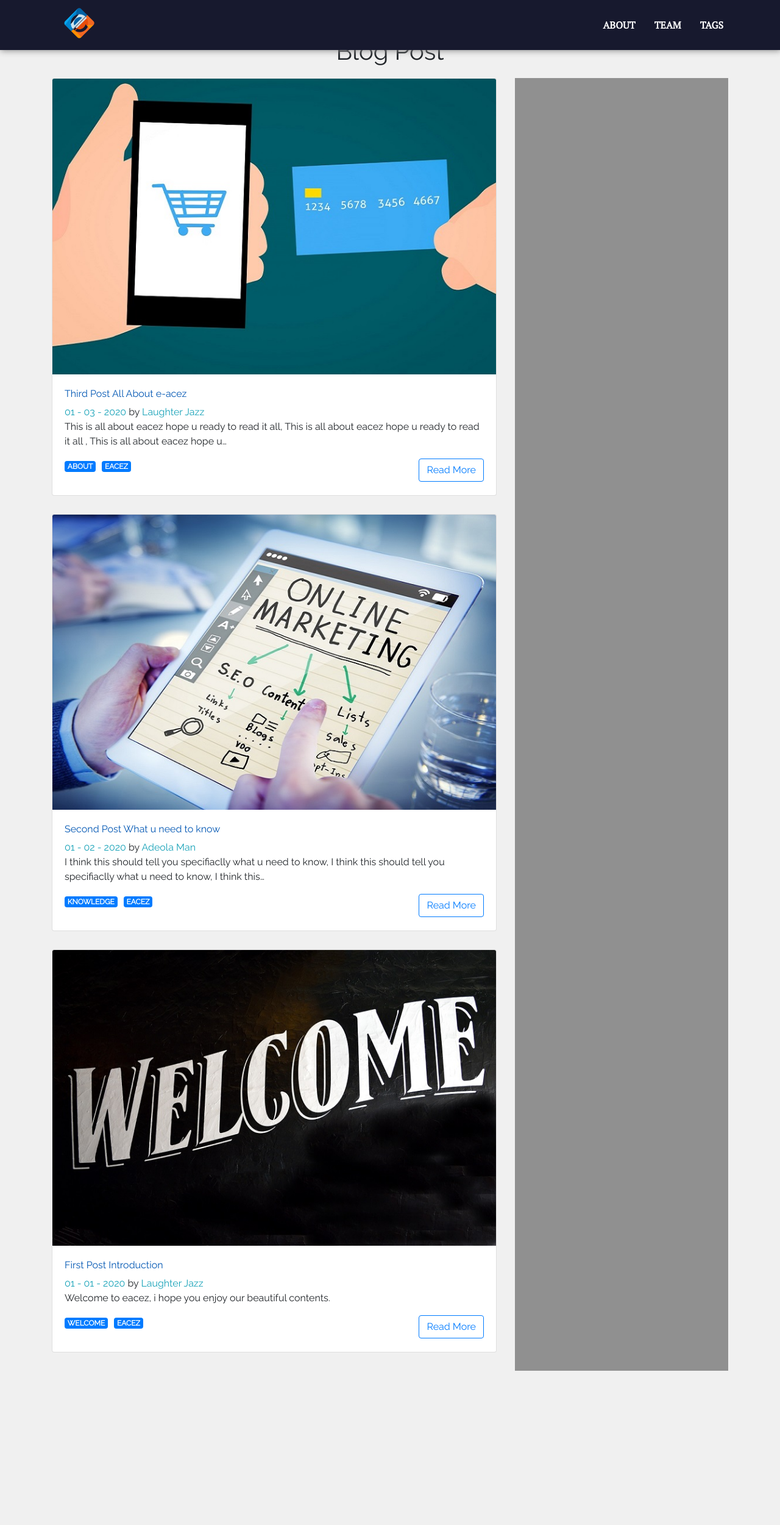
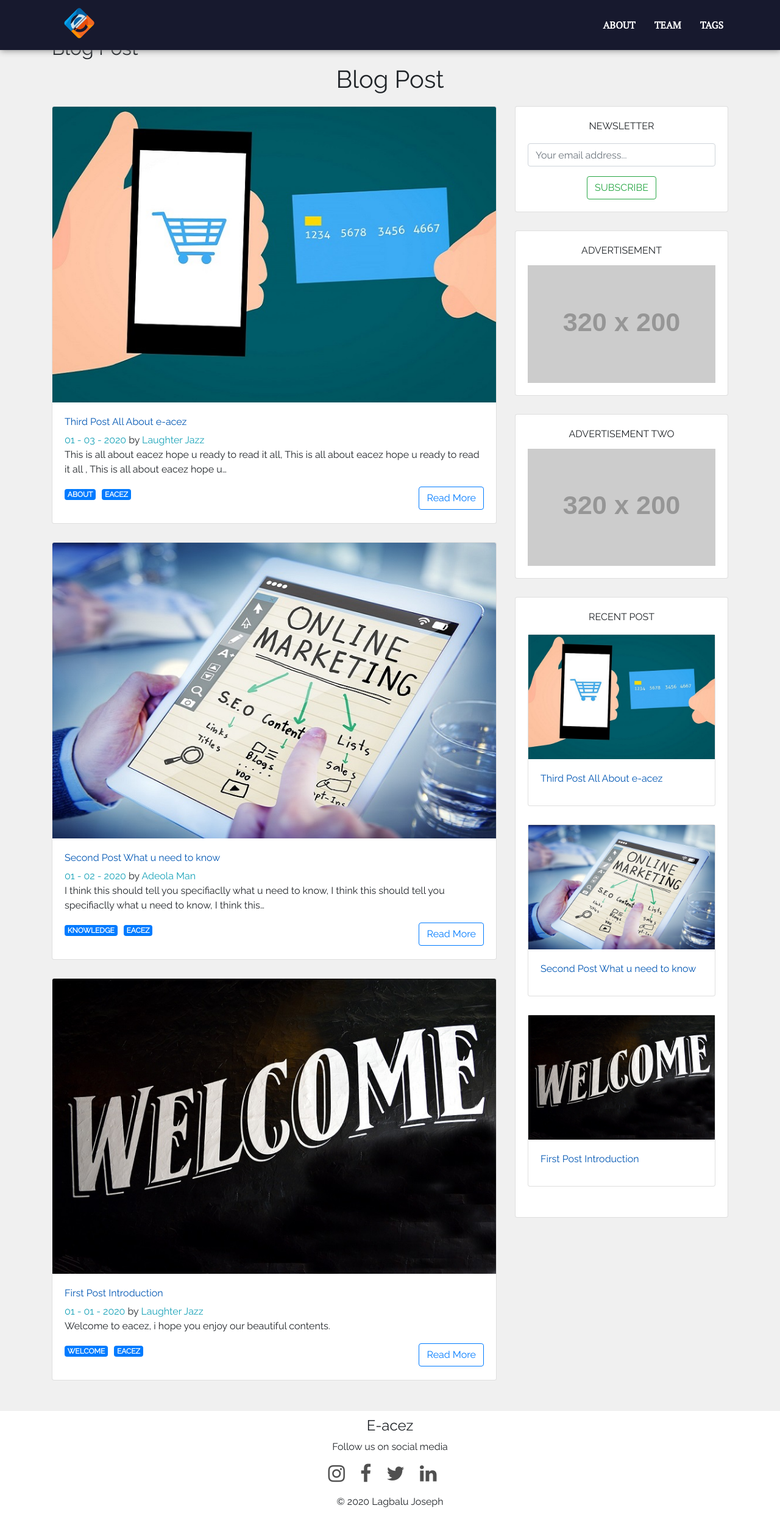
Before and after one commit to Jos33y/e-acez, a Gatsby site: page / in a window 1280 px wide. Shown: the whole page at 61% size. Before the commit the page ends 2248 px from the top, so only its background shows below. Built offline with nearby package versions, Linux system fonts and the light colour scheme; Gatsby itself is replaced by a stand-in of ours; placeholder pictures from the web are drawn by us; a web font is replaced by a local one.

Commit message:
created full blog post page

```diff
--- a/gatsby-node.js
+++ b/gatsby-node.js
@@ -1,7 +1,51 @@
-/**
- * Implement Gatsby's Node APIs in this file.
- *
- * See: https://www.gatsbyjs.org/docs/node-apis/
- */
+const { slugify } = require('./src/util/utilityFunctions');
+const path = require('path');
 
-// You can delete this file if you're not using it
+exports.onCreateNode = ({ node, actions}) => {
+    const { createNodeField } = actions
+    if(node.internal.type === 'MarkdownRemark'){
+        const slugFromTitle = slugify(node.frontmatter.title)
+        createNodeField({
+            node,
+            name: 'slug',
+            value: slugFromTitle,
+        })
+    }
+}
+
+exports.createPages = ({ actions, graphql }) => {
+    const { createPage } = actions;
+    const singlePostTemplate = path.resolve('src/templates/single-post.js')
+
+    return graphql(`
+    {
+        allMarkdownRemark {
+            edges {
+                node{
+                    frontmatter{
+                        author
+                    }
+                    fields{
+                        slug
+                    }
+                }
+            }
+        }
+    }
+    `).then(res => {
+        if(res.errors) return Promise.reject(res.errors)
+
+        const posts = res.data.allMarkdownRemark.edges
+
+        posts.forEach(({node}) => {
+            createPage({
+                path: node.fields.slug,
+                component: singlePostTemplate,
+                context: {
+                    //passing slug for template to use to get post
+                    slug: node.fields.slug
+                }
+            })
+        })
+    })
+}
--- /dev/null
+++ b/src/components/Sidebar.js
@@ -0,0 +1,101 @@
+import React from 'react';
+import {Card, CardTitle, CardBody, Form, FormGroup, Input } from 'reactstrap'
+import { StaticQuery, graphql, Link } from 'gatsby'
+import Img from 'gatsby-image'
+
+const SideBar = () => (
+        <div>
+            <Card>
+                <CardBody>
+                    <CardTitle className="text-center text-uppercase mb-3">
+                        Newsletter
+                    </CardTitle>
+                    <Form className="text-center">
+                        <FormGroup>
+                            <Input type="email" name="email" placeholder="Your email address..."/>
+                        </FormGroup>
+                        <button className="btn btn-outline-success text-uppercase"> Subscribe</button>
+                    </Form>
+                </CardBody>
+            </Card>
+            <Card>
+                <CardBody>
+                    <CardTitle className="text-center text-uppercase">
+                        Advertisement
+                    </CardTitle>
+                    <img src="https://via.placeholder.com/320x200"
+                    alt="Advert"
+                    style={{width: '100%' }}
+
+                    />
+                </CardBody>
+            </Card>
+            <Card>
+                <CardBody>
+                    <CardTitle className="text-center text-uppercase">
+                        Advertisement two
+                    </CardTitle>
+                    <img src="https://via.placeholder.com/320x200"
+                    alt="Advert"
+                    style={{width: '100%' }}
+
+                    />
+                </CardBody>
+            </Card>
+            <Card>
+                <CardBody>
+                    <CardTitle className="text-center text-uppercase mb-3">
+                        Recent Post
+                    </CardTitle>
+                    <StaticQuery query={sidebarQuery} render ={(data) => (
+                        <div>
+                            {data.allMarkdownRemark.edges.map(({node}) => (
+                                <Card key={node.id}>
+                                    <Link to={node.fields.slug}>
+                                        <Img className="card-image-top" fluid={node.frontmatter.image.childImageSharp.fluid} />
+                                    </Link>
+                                    <CardBody>
+                                        <CardTitle>
+                                            <Link to={node.fields.slug}>
+                                                {node.frontmatter.title}
+                                            </Link>
+                                        </CardTitle>
+                                    </CardBody>
+                                </Card>
+                            ))}
+                        </div>
+                    )} />
+                </CardBody>
+            </Card>
+        </div>
+     )
+
+     const sidebarQuery = graphql`
+        query sidebarQuery {
+            allMarkdownRemark(
+                sort: { fields: [frontmatter___date], order: DESC}
+                limit: 3
+            ){
+                edges{
+                    node{
+                        id
+                        frontmatter{
+                            title
+                            image{
+                                childImageSharp{
+                                    fluid(maxWidth: 300){
+                                        ...GatsbyImageSharpFluid
+                                    }
+                                }
+                            }
+                        }
+                        fields{
+                            slug
+                        }
+                    }
+                }
+            }
+        }`
+
+
+export default SideBar;
--- a/src/components/blogpost.js
+++ b/src/components/blogpost.js
@@ -5,13 +5,16 @@ import Img from 'gatsby-image'
 import { slugify } from '../util/utilityFunctions'
 
 
-const Post = ({ title, author, path, date, body, fluid, tags }) => {
+const Post = ({ title, author, slug, date, body, fluid, tags }) => {
     return (
         <Card>
+        <Link to={slug}>
         <Img className="card-img-top" fluid={fluid} />
+        </Link>
+
             <CardBody>
                 <CardTitle>
-                <Link to={path}>
+                <Link to={slug}>
                     {title}
                     </Link>
                 </CardTitle>
@@ -22,7 +25,7 @@ const Post = ({ title, author, path, date, body, fluid, tags }) => {
                 <CardText>{body}</CardText>
                 <ul className="ul-style">
                     {tags.map(tag  => (
-                        <li>
+                        <li key={tag }>
                             <Link to={`/tag/${slugify(tag)}`}>
                                 <Badge color="primary" className="text-uppercase">
                                     {tag}
@@ -31,7 +34,7 @@ const Post = ({ title, author, path, date, body, fluid, tags }) => {
                         </li>
                     ))}
                 </ul>
-                <Link to={path} className="btn btn-outline-primary float-right">Read More</Link>
+                <Link to={slug} className="btn btn-outline-primary float-right">Read More</Link>
             </CardBody>
         </Card>
     );
--- /dev/null
+++ b/src/components/footer.js
@@ -0,0 +1,62 @@
+import React from 'react';
+
+
+const Footer = () => {
+    return (
+        <div className="site-footer">
+            <h4 className="text-center">
+                E-acez
+            </h4>
+            <p className="text-center">Follow us on social media</p>
+            <div className="footer-social-links">
+                <ul className="social-links-list">
+
+                <li>
+                    <a
+                         href="https://www.facebook.com"
+                         target="_blank"
+                         rel="noopener noreferrer"
+                         className="instagram">
+                    <i className="fa fa-instagram fa-2x" />
+                    </a>
+                    </li>
+
+                    <li>
+                    <a
+                         href="https://www.facebook.com"
+                         target="_blank"
+                         rel="noopener noreferrer"
+                         className="facebook">
+                    <i className="fa fa-facebook-f fa-2x" />
+                    </a>
+                    </li>
+
+                    <li>
+                    <a
+                         href="https://www.facebook.com"
+                         target="_blank"
+                         rel="noopener noreferrer"
+                         className="twitter">
+                    <i className="fa fa-twitter fa-2x" />
+                    </a>
+                    </li>
+
+                    <li>
+                    <a
+                         href="https://www.facebook.com"
+                         target="_blank"
+                         rel="noopener noreferrer"
+                         className="linkedin">
+                    <i className="fa fa-linkedin fa-2x" />
+                    </a>
+                    </li>
+
+                </ul>
+                <p>&copy; 2020 Lagbalu Joseph </p>
+            </div>
+
+        </div>
+     );
+}
+
+export default Footer;
--- a/src/components/layout.js
+++ b/src/components/layout.js
@@ -9,6 +9,7 @@ import React from "react"
 import PropTypes from "prop-types"
 import { useStaticQuery, graphql } from "gatsby"
 import Header from "./header"
+import Footer from "./footer"
 import '../styles/index.scss'
 
 const Layout = ({ children }) => {
@@ -24,11 +25,19 @@ const Layout = ({ children }) => {
 
   return (
     <>
-      <Header siteTitle={data.site.siteMetadata.title} />
+    <link
+    href="https://stackpath.bootstrapcdn.com/font-awesome/4.7.0/css/font-awesome.min.css"
+    rel="stylesheet"
+    integrity="sha384-wvfXpqpZZVQGK6TAh5PVlGOfQNHSoD2xbE+QkPxCAFlNEevoEH3Sl0sibVcOQVnN"
+     crossOrigin="anonymous">
+     </link>
+
+     <Header siteTitle={data.site.siteMetadata.title} />
       <div className="container" id="content">
 
               {children}
     </div>
+    <Footer/>
     </>
   )
 }
--- a/src/pages/index.js
+++ b/src/pages/index.js
@@ -1,5 +1,6 @@
 import React from "react"
 import Layout from "../components/layout"
+import SideBar from "../components/sidebar"
 import SEO from "../components/seo"
 import { StaticQuery, graphql } from "gatsby"
 import Post from "../components/blogpost"
@@ -8,7 +9,7 @@ import  {Col, Row} from 'reactstrap'
 const IndexPage = () => (
   <Layout>
     <SEO title="Home" />
-
+        <h2> Blog Post </h2>
       <h1>Blog Post</h1>
       <Row>
         <Col md="8">
@@ -19,9 +20,10 @@ const IndexPage = () => (
           <div>
             {data.allMarkdownRemark.edges.map(({ node }) => (
             <Post
+            key={node.id}
             title= {node.frontmatter.title }
             author={node.frontmatter.author}
-            path={node.frontmatter.path}
+            slug={node.fields.slug}
             date={node.frontmatter.date}
             body={node.excerpt}
             fluid={node.frontmatter.image.childImageSharp.fluid}
@@ -35,7 +37,8 @@ const IndexPage = () => (
 
         </Col>
         <Col md="4">
-          <div style= {{width: "100%", height: "100%", backgroundColor: "rgba(0,0,0,0.4"}}> </div>
+
+          <SideBar />
 
         </Col>
 
@@ -54,7 +57,6 @@ query{
           title
           date(formatString: "MM - DD - YYYY")
           author
-          path
           tags
           image{
             childImageSharp{
@@ -63,6 +65,10 @@ query{
               }
             }
           }
+
+          }
+          fields{
+            slug
         }
         excerpt
 
--- a/src/post/001-first-post.md
+++ b/src/post/001-first-post.md
@@ -2,7 +2,6 @@
 title: 'First Post Introduction'
 date: 2020-01-01
 author: 'Laughter Jazz'
-path: 'first-post'
 image: ../images/welcome.jpg
 tags:
     - welcome
--- a/src/post/002-second-post.md
+++ b/src/post/002-second-post.md
@@ -2,7 +2,6 @@
 title: 'Second Post What u need to know'
 date: 2020-01-02
 author: 'Adeola Man'
-path: 'second-post'
 image: ../images/know.jpg
 tags:
     - knowledge
--- a/src/post/003-third-post.md
+++ b/src/post/003-third-post.md
@@ -2,7 +2,6 @@
 title: 'Third Post All About e-acez'
 date: 2020-01-03
 author: 'Laughter Jazz'
-path: 'third-post'
 image: ../images/all.jpg
 tags:
     - About
```
Also changed, not shown: src/templates/single-post.js (added, +69 -0 lines).
